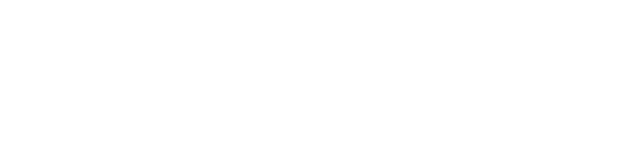
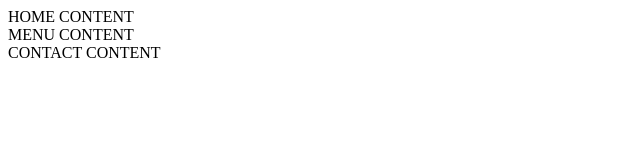
Before and after one commit to CFeeney333/RestaurantPage, a website built with webpack: page dist/index.html in a window 1280 px wide. Shown: the whole page, without its empty margins (0-640 px from the left). Built offline with nearby package versions, Linux system fonts and the light colour scheme.

```diff
--- a/src/index.js
+++ b/src/index.js
@@ -1 +1,23 @@
-console.log("Hello world");
+import {createHome} from "./home";
+import {createMenu} from "./menu";
+import {createContact} from "./contact";
+
+function createHeader() {
+    return document.createElement("div");
+}
+
+function createContent() {
+    const content = document.createElement("div");
+    content.appendChild(createHome());
+    content.appendChild(createMenu());
+    content.appendChild(createContact());
+    return content;
+}
+
+function loadPage() {
+    const page = document.querySelector('#content');
+    page.appendChild(createHeader());
+    page.appendChild(createContent());
+}
+
+loadPage();
```
Also changed, not shown: dist/index.html.
